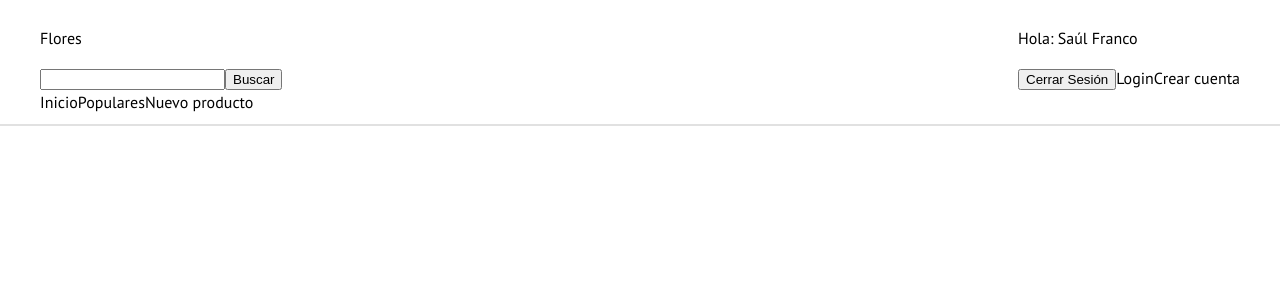
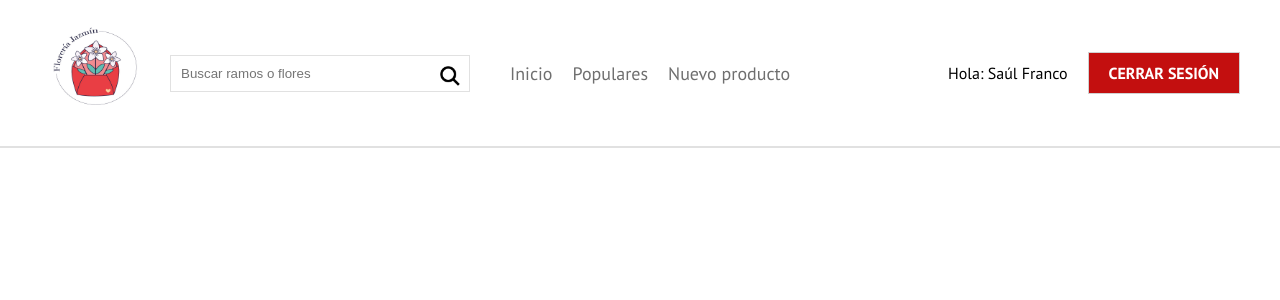
Before and after one commit to saulfranco14/producNextJS, a Next.js app in the folder productnext/: page / in a window 1280 px wide. Shown: the top 300 px of the page. Built offline with nearby package versions, Linux system fonts and the light colour scheme.

Commit message:
Se suben actualizaciones del header

```diff
--- a/productnext/components/layout/Header.js
+++ b/productnext/components/layout/Header.js
@@ -3,32 +3,68 @@ import Link from 'next/link';
 import { css } from '@emotion/react';
 import Search from '../ui/Search';
 import Nav from './Nav';
-import { ContenedorHeader }  from '../styleComponent/style.styles';
+import {
+    ContenedorHeader,
+    Logo,
+    Boton,
+    DivCenter,
+    NameP
+ }
+from '../styleComponent/style.styles';
 
 
 const Header = () => {
+
+
+    const user = true;
+
     return (
         <Fragment>
             <header
                 css={css`
                     border-bottom : 2px solid var(--gris3);
-                    padding: 1rem 0;
                 `}
             >
                 <ContenedorHeader>
-                    <div>
-                        <p>Flores</p>
+                    <DivCenter>
+                        <Link href="/">
+                            <Logo>
+                                <img width="110" height="130" src="../static/img/logo-2.jpg"/>
+                            </Logo>
+                        </Link>
                         <Search></Search>
 
                         <Nav></Nav>
-                    </div>
-                    <div>
-                        <p> Hola: Saúl Franco</p>
-                        <button type="button">Cerrar Sesión</button>
-
-                        <Link href="/">Login</Link>
-                        <Link href="/">Crear cuenta</Link>
-                    </div>
+                    </DivCenter>
+                    <DivCenter>
+                       {
+                           user ? (
+                                <Fragment>
+                                    <NameP> Hola: Saúl Franco</NameP>
+                                    <Boton
+                                        bgColor={true}
+                                    >
+                                        Cerrar Sesión
+                                    </Boton>
+                                </Fragment>
+                           ):(
+                                <Fragment>
+                                    <Link href="/">
+                                        <Boton
+                                            bgColor={true}
+                                        >
+                                            Login
+                                        </Boton>
+                                    </Link>
+                                    <Link href="/">
+                                        <Boton>
+                                            Crear cuenta
+                                        </Boton>
+                                    </Link>
+                                </Fragment>
+                           )
+                       }
+                    </DivCenter>
                 </ContenedorHeader>
             </header>
         </Fragment>
--- a/productnext/components/layout/Layout.js
+++ b/productnext/components/layout/Layout.js
@@ -14,6 +14,7 @@ const Layout = ( props ) => {
                         --gris2: #6F6F6F;
                         --gris3: #e1e1e1;
                         --naranja: #DA552F;
+                        --logo : #c30f0f;
                     }
                     html {
                         font-size: 62.5%;
--- a/productnext/components/layout/Nav.js
+++ b/productnext/components/layout/Nav.js
@@ -1,15 +1,16 @@
-import React, { Fragment } from 'react';
-import Link from 'next/link';
+import React, { Fragment }  from 'react';
+import Link                 from 'next/link';
+import { Navegation }       from '../styleComponent/style.styles';
 
 
 const Nav = () => {
     return (
         <Fragment>
-            <nav>
+            <Navegation>
                 <Link href="/">Inicio</Link>
                 <Link href="/">Populares</Link>
                 <Link href="/">Nuevo producto</Link>
-            </nav>
+            </Navegation>
         </Fragment>
      );
 }
--- a/productnext/components/styleComponent/style.styles.js
+++ b/productnext/components/styleComponent/style.styles.js
@@ -1,4 +1,5 @@
 import styled from '@emotion/styled';
+
 
 export const ContenedorHeader = styled.div`
     max-width: 1200px;
@@ -9,3 +10,79 @@ export const ContenedorHeader = styled.div`
         justify-content: space-between;
     }
 `;
+
+export const Logo = styled.p`
+    color : var(--logo);
+    line-height: 0;
+    font-weight: 700;
+    font-family: 'Roboto Slab', serif;
+    margin-right: 2rem;
+    margin-top: 0rem;
+    cursor: pointer;
+`
+
+export const DivCenter = styled.div`
+    display: flex;
+    align-items: center;
+`
+
+export const NameP = styled.p`
+    margin-right: 2rem;
+`
+
+export const FormSearch = styled.form`
+    position: relative;
+`
+
+export const InputText = styled.input`
+    border : 1px solid var(--gris3);
+    padding: 1rem;
+    min-width: 300px;
+`
+
+export const InputSubmit = styled.button`
+    height: 3rem;
+    width: 3rem;
+    display: block;
+    background-size : 4rem;
+    background-image: url('/static/img/buscar.png');
+    background-repeat: no-repeat;
+    right: 1rem;
+    top: 1px;
+    background-color: white;
+    border: none;
+    cursor: pointer;
+    position: absolute;
+    text-indent : -99999px;
+`;
+
+export const Navegation = styled.nav`
+    padding-left : 2rem;
+
+    a{
+        font-size: 1.8rem;
+        margin-left : 2rem;
+        color : var(--gris2);
+        font-family: 'PT Sans', sans-serif;
+
+        &:last-of-type{
+            margin-right: 0;
+        }
+    }
+`
+
+export const Boton = styled.a`
+    font-weight : 700;
+    text-transform : uppercase;
+    border: 1px solid #d1d1d1;
+    padding : .8rem 2rem;
+    margin-right : 1rem;
+    cursor:pointer;
+
+    background-color: ${ props => props.bgColor ? '#c30f0f' : 'white' };
+    color           : ${ props => props.bgColor ? 'white'   : '#000'};
+
+    &:last-of-type{
+        margin-right:0;
+    }
+`
--- a/productnext/components/ui/Search.js
+++ b/productnext/components/ui/Search.js
@@ -1,14 +1,20 @@
 import React, { Fragment } from 'react';
+import {
+    InputText,
+    InputSubmit,
+    FormSearch
+}
+from '../styleComponent/style.styles';
 
-const Searcg = () => {
+const Search = () => {
     return (
         <Fragment>
-            <form>
-                <input type="text" />
-                <button type="submit">Buscar</button>
-            </form>
+            <FormSearch>
+                <InputText type="text" placeholder="Buscar ramos o flores" />
+                <InputSubmit type="submit">Buscar</InputSubmit>
+            </FormSearch>
         </Fragment>
      );
 }
 
-export default Searcg;
+export default Search;
```
Also changed, not shown: productnext/pages/createAccount.js (added, +14 -0 lines), productnext/public/static/img/logo-2.jpg (added), productnext/public/static/img/logo.png.
